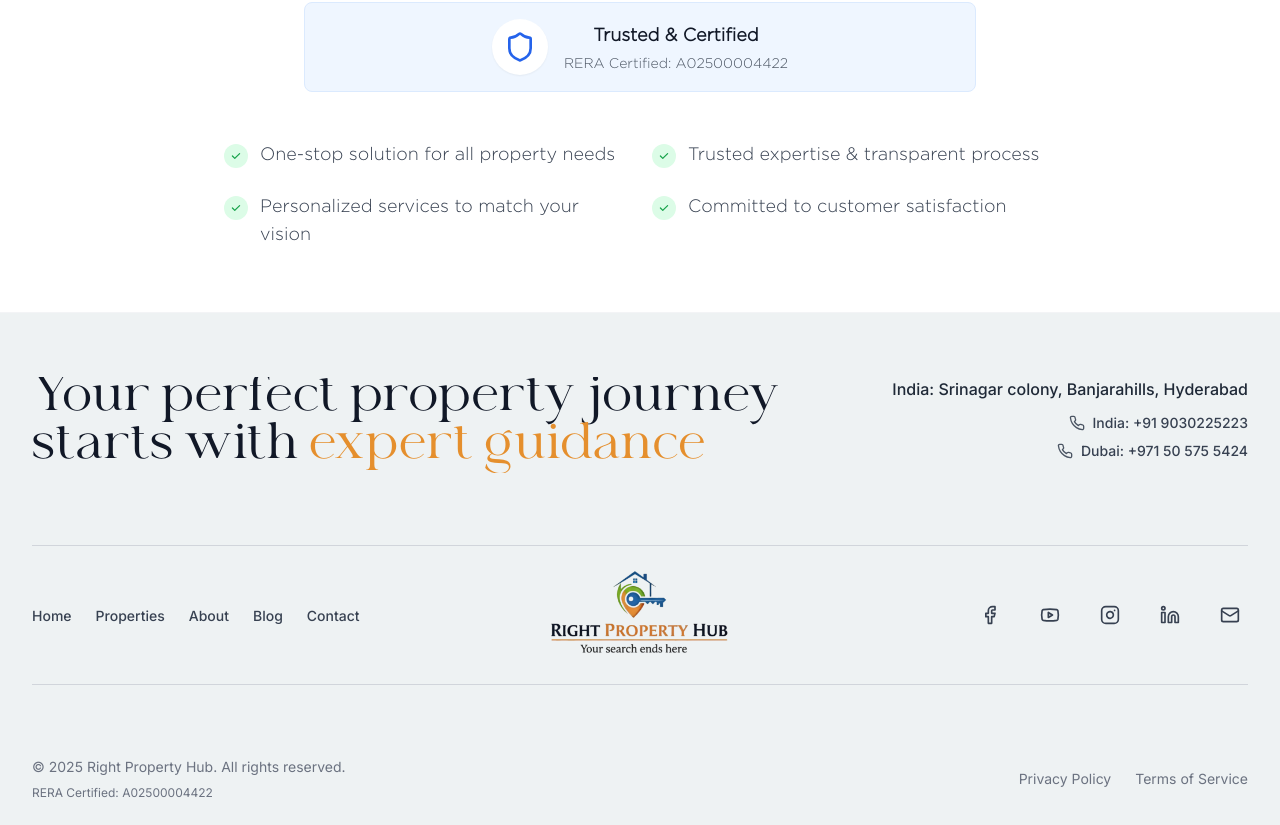
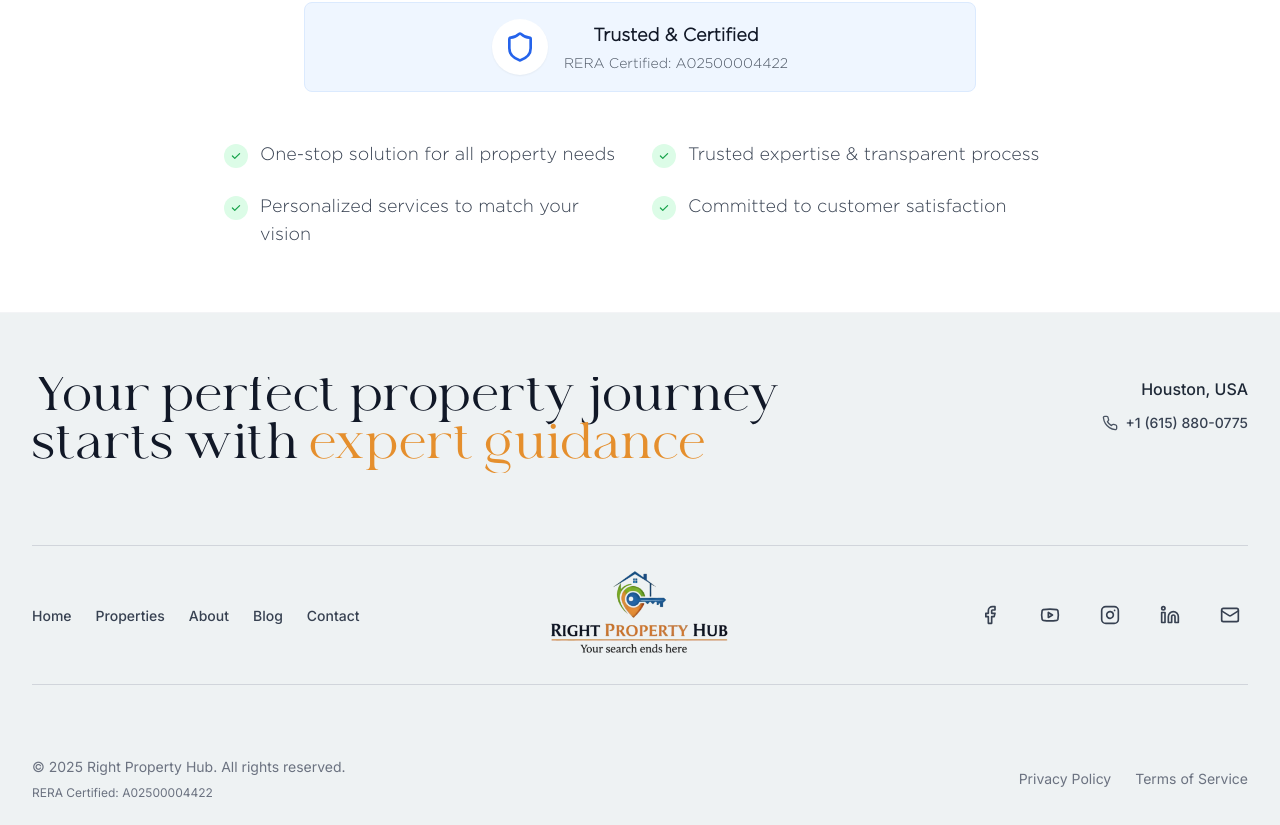
Before and after one commit to niranjan-sabarinath/Right-Property-Hub, a Next.js app: page /about in a window 1280 px wide. Shown: the part 2222-3047 px from the top of the page. Built offline with nearby package versions, Linux system fonts and the light colour scheme; a web font is replaced by a local one.

Commit message:
Contact updates

```diff
--- a/app/contact/page.tsx
+++ b/app/contact/page.tsx
@@ -88,9 +88,9 @@ const ContactPage = () => {
 
     const officeLocations = [
         {
-            name: "India Office",
-            address: "Srinagar colony, Banjarahills, Hyderabad",
-            phone: "+91 9030225223",
+            name: "Company Office",
+            address: "Houston, USA",
+            phone: "+1 (615) 880-0775",
             email: "solutions@rightpropertyhub.com",
             hours: "Mon-Sat: 9:00 AM - 8:00 PM\nSun: 10:00 AM - 6:00 PM",
             lat: "19.0760",
@@ -105,12 +105,11 @@ const ContactPage = () => {
             description: "Speak directly with our team",
             value: (
                 <div className="flex flex-col">
-                    <div>India: +91 9030225223</div>
-                    <div>Dubai: +971 50 575 5424</div>
+                    <div>+1 (615) 880-0775</div>
                 </div>
             ),
             action: "Call Now",
-            actionLink: "tel:+919030225223",
+            actionLink: "tel:+16158800775",
         },
         {
             icon: Mail,
@@ -124,7 +123,7 @@ const ContactPage = () => {
             icon: MapPin,
             title: "Visit Us",
             description: "Schedule a property visit",
-            value: "Hyderabad",
+            value: "Houston, USA",
             action: "View Locations",
             actionLink: "https://maps.app.goo.gl/CZptruZu5idZYQnJ6",
         },
@@ -416,10 +415,8 @@ const ContactPage = () => {
 
                                             {/* Map for this location */}
                                             <div className="mt-4 rounded-md overflow-hidden h-[250px] w-full">
-                                                {office.name ===
-                                                "India Office" ? (
                                                     <iframe
-                                                        src="https://www.google.com/maps/embed?pb=!1m18!1m12!1m3!1d1903.282873416022!2d78.43673333857045!3d17.432615545865566!2m3!1f0!2f0!3f0!3m2!1i1024!2i768!4f13.1!3m3!1m2!1s0x3bcb90d10b0f93fd%3A0x63192c22c87b682b!2sSrinagar%20Colony%2C%20Imam%20Guda%2C%20Yousufguda%2C%20Hyderabad%2C%20Telangana%20500073!5e0!3m2!1sen!2sin!4v1758135469029!5m2!1sen!2sin"
+                                                        src="https://www.google.com/maps/embed?pb=!1m18!1m12!1m3!1d443006.829588406!2d-95.79084602097161!3d29.835685714329006!2m3!1f0!2f0!3f0!3m2!1i1024!2i768!4f13.1!3m3!1m2!1s0x8640b8b4488d8501%3A0xca0d02def365053b!2sHouston%2C%20TX%2C%20USA!5e0!3m2!1sen!2sin!4v1765549731939!5m2!1sen!2sin"
                                                         width="100%"
                                                         height="100%"
                                                         style={{ border: 0 }}
@@ -429,19 +426,6 @@ const ContactPage = () => {
                                                         title="Mumbai Office Location"
                                                         className="w-full h-full"
                                                     ></iframe>
-                                                ) : (
-                                                    <iframe
-                                                        src="https://www.google.com/maps/embed?pb=!1m18!1m12!1m3!1d14435.07871120322!2d55.29470120047468!3d25.244681442883202!2m3!1f0!2f0!3f0!3m2!1i1024!2i768!4f13.1!3m3!1m2!1s0x3e5f42d7bf391ce5%3A0xc92c59be702d25dd!2sAl%20Karama%20-%20Dubai%20-%20United%20Arab%20Emirates!5e0!3m2!1sen!2sin!4v1758135581496!5m2!1sen!2sin"
-                                                        width="100%"
-                                                        height="100%"
-                                                        style={{ border: 0 }}
-                                                        allowFullScreen
-                                                        loading="lazy"
-                                                        referrerPolicy="no-referrer-when-downgrade"
-                                                        title="Dubai Office Location"
-                                                        className="w-full h-full"
-                                                    ></iframe>
-                                                )}
                                             </div>
                                         </CardContent>
                                     </Card>
--- a/app/layout.tsx
+++ b/app/layout.tsx
@@ -108,15 +108,13 @@ export default function RootLayout({
         "url": "https://rightpropertyhub.com",
         "logo": "https://rightpropertyhub.com/images/logo.png",
         "image": "https://rightpropertyhub.com/images/logo.png",
-        "telephone": ["+91 9030225223", "+971 50 575 5424"],
+        "telephone": ["+1 (615) 880-0775"],
         "email": "solutions@rightpropertyhub.com",
         "address": [
             {
                 "@type": "PostalAddress",
-                "addressLocality": "Hyderabad",
-                "addressRegion": "Telangana",
-                "addressCountry": "India",
-                "streetAddress": "Srinagar colony, Banjarahills, Hyderabad"
+                "addressRegion": "Houston",
+                "addressCountry": "USA",
             },
             {
                 "@type": "PostalAddress",
--- a/app/page.tsx
+++ b/app/page.tsx
@@ -385,7 +385,7 @@ const HomePage = () => {
     };
 
     // WhatsApp contact number (Indian number format without +, spaces, or dashes)
-    const whatsappNumber = "+919030225223"; // Replace with actual Indian phone number
+    const whatsappNumber = "16158800775"; // Replace with actual Indian phone number
     const whatsappUrl = `https://wa.me/${whatsappNumber}?text=Hello%20Right%20Property%20Hub,%20I'm%20interested%20in%20your%20properties`;
 
     // Ensure all links work by preventing default behavior only when necessary
--- a/app/privacy/page.tsx
+++ b/app/privacy/page.tsx
@@ -139,7 +139,7 @@ const PrivacyPolicyPage = () => {
                       </p>
                       <p className="flex items-center">
                         <Phone className="w-5 h-5 mr-2 text-primary" />
-                        India: +91 9030225223 | Dubai: +971 50 575 5424
+                        +1 (615) 880-0775
                       </p>
                     </div>
                   </div>
--- a/app/properties/[type]/[id]/page.tsx
+++ b/app/properties/[type]/[id]/page.tsx
@@ -54,13 +54,13 @@ const getPropertyLocation = (property: Property): 'india' | 'dubai' => {
 // Office contact information
 const OFFICE_CONTACTS = {
   india: {
-    phone: '+91 9030225223',
+    phone: '+1 (615) 880-0775',
     email: 'solutions@rightpropertyhub.com',
-    address: 'Srinagar colony, Banjarahills, Hyderabad',
+    address: 'Houston, USA',
     hours: 'Mon-Sat: 9:00 AM - 8:00 PM, Sun: 10:00 AM - 6:00 PM'
   },
   dubai: {
-    phone: '+971 50 575 5424',
+    phone: '+1 (615) 880-0775',
     email: 'dubai@rightpropertyhub.com',
     address: 'Karama, Dubai, UAE',
     hours: 'Mon-Fri: 9:00 AM - 7:00 PM, Sat: 10:00 AM - 5:00 PM'
--- a/app/terms/page.tsx
+++ b/app/terms/page.tsx
@@ -155,7 +155,7 @@ const TermsOfServicePage = () => {
                       </p>
                       <p className="flex items-center">
                         <Phone className="w-5 h-5 mr-2 text-primary" />
-                        India: +91 9030225223 | Dubai: +971 50 575 5424
+                        +1 (615) 880-0775
                       </p>
                     </div>
                   </div>
--- a/components/footer.tsx
+++ b/components/footer.tsx
@@ -136,7 +136,7 @@ const Footer = () => {
               >
                 <MapPin className="w-5 h-5 mt-0.5 text-gray-600 flex-shrink-0 md:hidden" />
                 <div className="flex flex-col">
-                  <p className="text-base font-medium text-gray-800">India: Srinagar colony, Banjarahills, Hyderabad</p>
+                  <p className="text-base font-medium text-gray-800">Houston, USA</p>
                 </div>
               </motion.div>
               <motion.div
@@ -150,23 +150,10 @@ const Footer = () => {
                 >
                   <Phone className="w-4 h-4 text-gray-600 flex-shrink-0" />
                   <a
-                    href="tel:+919030225223"
+                    href="tel:+16158800775"
                     className="text-sm text-gray-700 hover:text-gray-900 font-medium transition-colors"
                   >
-                    India: +91 9030225223
-                  </a>
-                </motion.div>
-                <motion.div
-                  className="flex items-center space-x-2 md:justify-end"
-                  whileHover={{ x: -5 }}
-                  transition={{ type: "spring", stiffness: 300, delay: 0.1 }}
-                >
-                  <Phone className="w-4 h-4 text-gray-600 flex-shrink-0" />
-                  <a
-                    href="tel:+971505755424"
-                    className="text-sm text-gray-700 hover:text-gray-900 font-medium transition-colors"
-                  >
-                    Dubai: +971 50 575 5424
+                    +1 (615) 880-0775
                   </a>
                 </motion.div>
               </motion.div>
```
